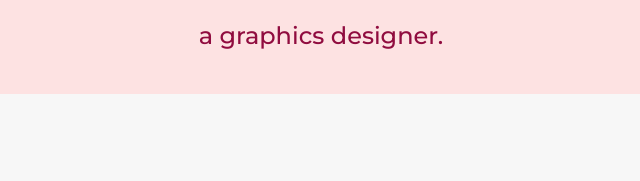
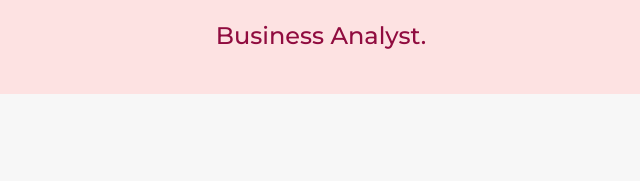
Before and after one commit to AshishWakalkar/cv, a plain HTML site: page index.html in a window 1280 px wide. Shown: the part 171-352 px from the top of the page, 319-959 px from the left. Drawn offline with Linux system fonts and the light colour scheme.

Commit message:
Update index.html

```diff
--- a/index.html
+++ b/index.html
@@ -12,7 +12,7 @@
   <div class="top-container">
     <img class="cloud" src="images/cloud.png" alt="">
     <h1>I'm Ashish Wakalkar .</h1>
-    <p class='tag'>a graphics designer.</p>
+    <p class='tag'>Business Analyst.</p>
     <img class="cloud1" src="images/cloud.png" alt="">
     <img class="coder" src="images/designer.png" alt="">
   </div>
```
